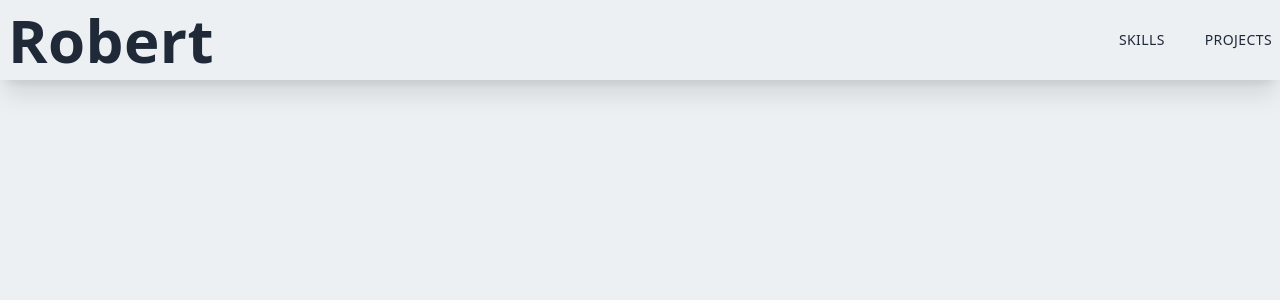
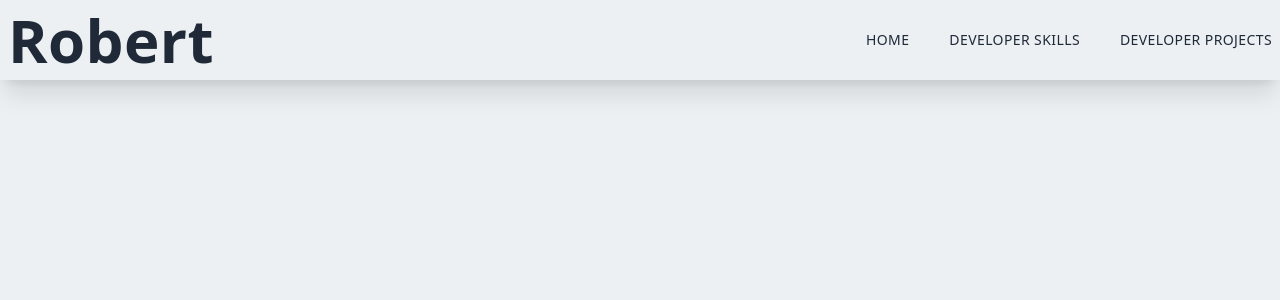
Before and after one commit to robert-burcea/portfolio, a Next.js app: page /developer in a window 1280 px wide. Shown: the top 300 px of the page. Built offline with nearby package versions, Linux system fonts and the light colour scheme.

Commit message:
working different navbar opts

```diff
--- a/pages/developer/components/Navbar.jsx
+++ b/pages/Navbar.jsx
@@ -40,15 +40,11 @@ function Navbar({options}) {
                 </div>
                 <div className="py-4 flex flex-col">
                     <ul className="uppercase">
-                        <Link href="/">
-                            <li className="py-4 text-sm">Home</li>
-                        </Link>
-                        <Link href="/">
-                            <li className="py-4 text-sm">Skills</li>
-                        </Link>
-                        <Link href="/">
-                            <li className="py-4 text-sm">Projects</li>
-                        </Link>
+                        {options.map((option,index) => {
+                            return <Link key={index} href={option.url}>
+                             <li className="py-4 text-sm">{option.name}</li>
+                            </Link>
+                        })}
                     </ul>
                     <div className="pt-40">
                         <p className="uppercase tracking-widest text-[#5651e5]">Let&rsquo;s Connect</p>
--- a/pages/actor/index.js
+++ b/pages/actor/index.js
@@ -1,8 +1,55 @@
 import React from 'react'
+import Head from 'next/head'
+import Navbar from '../Navbar'
+
+const NAVBAR_OPTIONS = {
+    main: [{
+        name:"Actor/Writer",
+        url:"/actor/"
+      },
+      {
+        name:"Developer",
+        url:"/developer/"
+      }],
+    developer: [
+      {
+        name:"Home",
+        url:"/"
+      },
+      {
+        name:"Developer Skills",
+        url:"/developer/skills/"
+      },
+      {
+        name:"Developer Projects",
+        url:"/developer/projects"
+      }
+    ],
+    actor: [
+        {
+        name:"Home",
+        url:"/"
+      },
+      {
+        name:"Acting Skills",
+        url:"/actor/skills/"
+      },
+      {
+        name:"Acting Projects",
+        url:"/actor/projects"
+      }
+    ]
+  }
 
 function index() {
   return (
-    <div className="w-full h-full text-center">ACTOR</div>
+    <div className="w-full h-full text-center">
+        <Head>
+            <title>Robert | Actor</title>
+        </Head>
+        <Navbar options={NAVBAR_OPTIONS.actor}/>
+
+    </div>
   )
 }
 
--- a/pages/developer/index.js
+++ b/pages/developer/index.js
@@ -1,6 +1,6 @@
 import React from 'react'
 import Head from 'next/head'
-import Navbar from './components/Navbar'
+import Navbar from '../Navbar'
 
 const NAVBAR_OPTIONS = {
     main: [{
@@ -13,16 +13,31 @@ const NAVBAR_OPTIONS = {
       }],
     developer: [
       {
-        name:"Skills",
+        name:"Home",
+        url:"/"
+      },
+      {
+        name:"Developer Skills",
         url:"/developer/skills/"
       },
       {
-        name:"Projects",
+        name:"Developer Projects",
         url:"/developer/projects"
       }
     ],
     actor: [
-
+        {
+        name:"Home",
+        url:"/"
+      },
+      {
+        name:"Acting Skills",
+        url:"/actor/skills/"
+      },
+      {
+        name:"Acting Projects",
+        url:"/actor/projects"
+      }
     ]
   }
 
--- a/pages/index.js
+++ b/pages/index.js
@@ -1,7 +1,7 @@
 import Head from 'next/head'
-import Navbar from './developer/components/Navbar'
 import Header from '/pages/landing/Header'
 import Hero from '/pages/landing/Hero'
+import Navbar from './Navbar'
 
 const NAVBAR_OPTIONS = {
   main: [{
@@ -14,16 +14,31 @@ const NAVBAR_OPTIONS = {
     }],
   developer: [
     {
-      name:"Skills",
+      name:"Home",
+      url:"/"
+    },
+    {
+      name:"Developer Skills",
       url:"/developer/skills/"
     },
     {
-      name:"Projects",
+      name:"Developer Projects",
       url:"/developer/projects"
     }
   ],
   actor: [
-
+      {
+      name:"Home",
+      url:"/"
+    },
+    {
+      name:"Acting Skills",
+      url:"/actor/skills/"
+    },
+    {
+      name:"Acting Projects",
+      url:"/actor/projects"
+    }
   ]
 }
 
```
